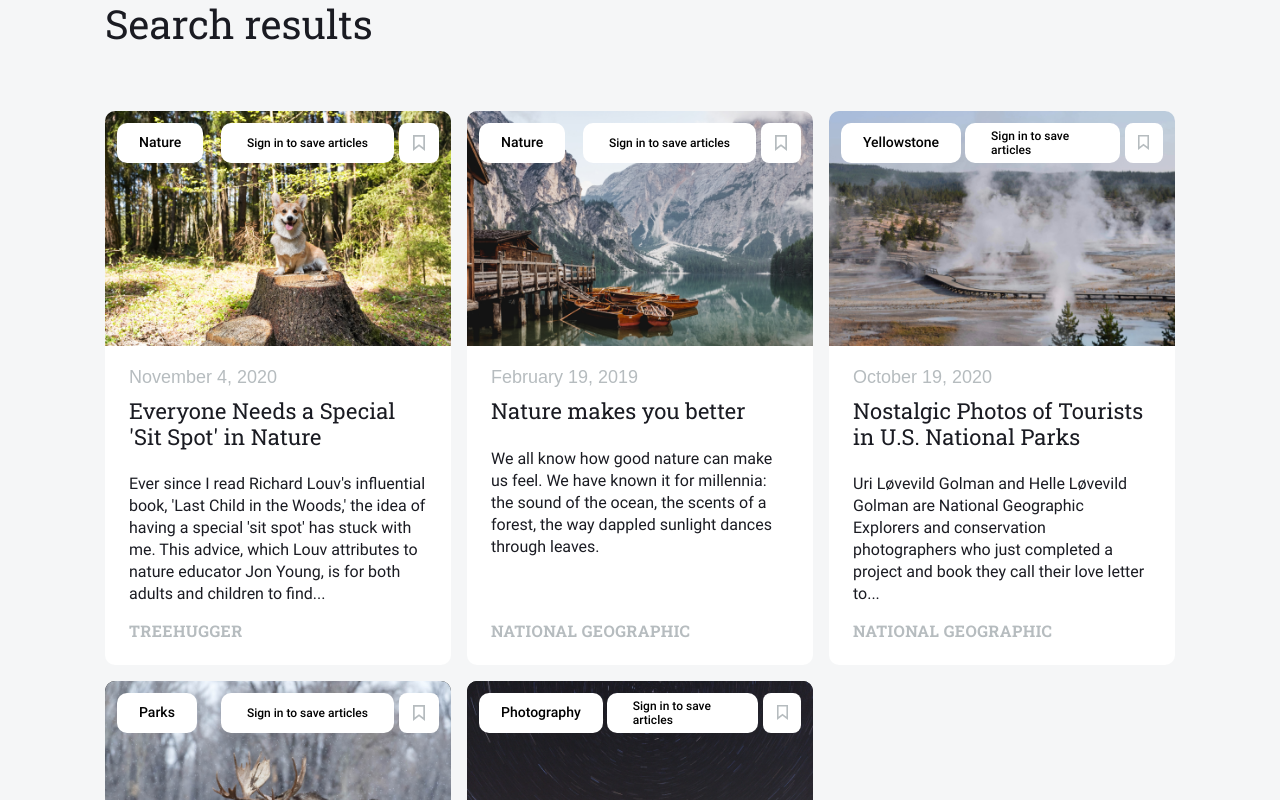
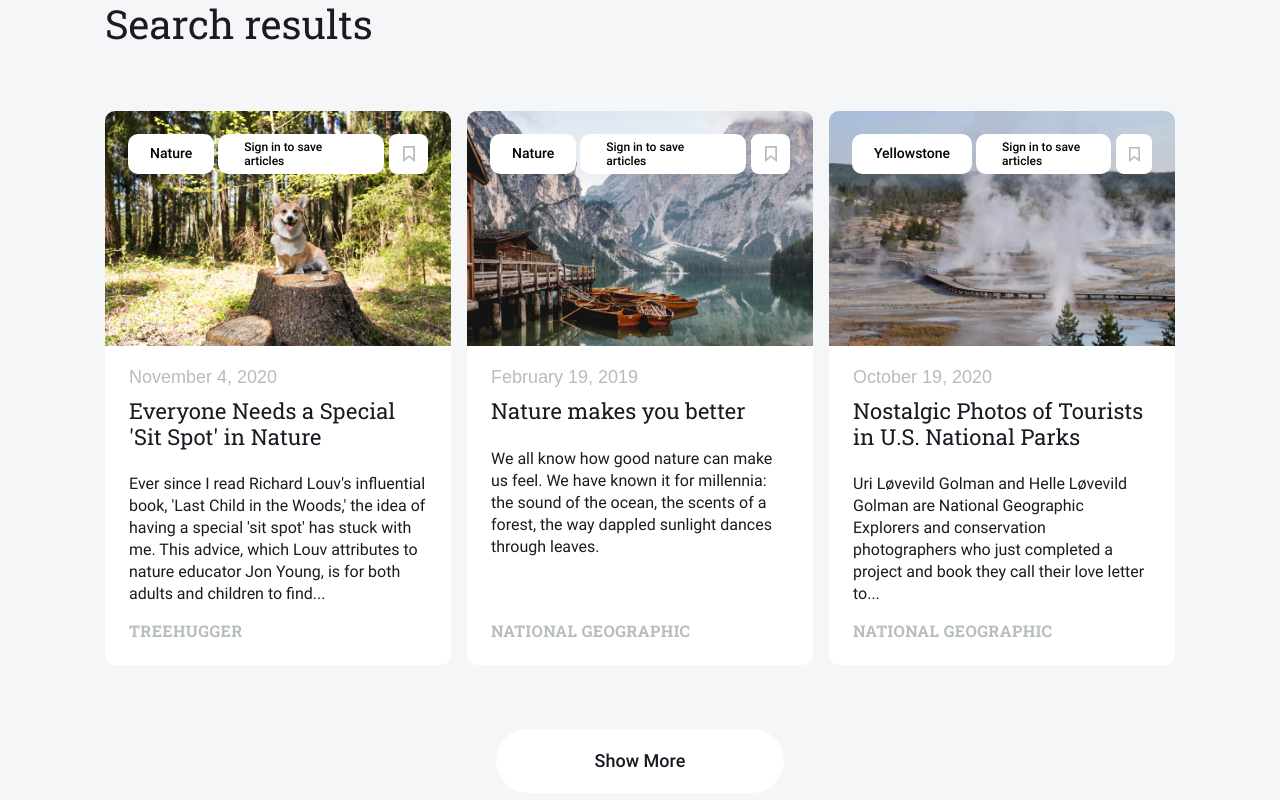
Before and after one commit to irmo12/news-explorer-frontend, a React (Create React App) app in the folder news-explorer/: page / in a window 1280 px wide. Shown: the part 580-1380 px from the top of the page. Built offline with nearby package versions, Linux system fonts and the light colour scheme; a web font is replaced by a local one.

Commit message:
vis fixes grid

```diff
--- a/news-explorer/src/components/NewsCard/NewsCard.css
+++ b/news-explorer/src/components/NewsCard/NewsCard.css
@@ -7,13 +7,14 @@
   border-radius: 10px;
   position: relative;
   max-height: 576px;
+  min-height: 420px;
   justify-content: center;
 }
 
 .news-card__header {
   display: flex;
   align-items: center;
-  padding: 12px;
+  padding: 23px;
   position: absolute;
   top: 0;
   left: 0;
--- a/news-explorer/src/components/NewsCardList/NewsCardList.css
+++ b/news-explorer/src/components/NewsCardList/NewsCardList.css
@@ -18,7 +18,7 @@
 .news-card-list__grid {
   display: grid;
   grid-template-columns: repeat(3, minmax(280px, 1fr));
-  grid-auto-rows: minmax(350px, 1fr);
+  grid-auto-rows: minmax(350px, auto);
   gap: 16px;
   margin: 0 105px;
   flex-wrap: wrap;
@@ -41,6 +41,7 @@
   align-items: center;
   box-shadow: none;
   border: none;
+  cursor: pointer;
 }
 
 @media screen and (max-width: 1024px) {
@@ -55,7 +56,6 @@
     margin-right: 40px;
     grid-template-columns: repeat(3, minmax(224px, 1fr));
     gap: 8px;
-
   }
 
   .news-card-list__button {
@@ -84,7 +84,6 @@
 }
 
 @media screen and (max-width: 480px) {
-
   .news-card-list__heading {
     margin-top: 32px;
     margin-bottom: 58px;
--- a/news-explorer/src/components/NewsCardList/NewsCardList.js
+++ b/news-explorer/src/components/NewsCardList/NewsCardList.js
@@ -1,17 +1,29 @@
-import React from 'react';
+import React, { useState } from 'react';
 import './NewsCardList.css';
 import NewsCard from '../NewsCard/NewsCard';
 
-function NewsCardList( {articleList} ) {
+function NewsCardList({ articleList }) {
+  const [showAll, setShowAll] = useState(false);
+
+  const visibleCards = showAll ? articleList.length : 3;
+
+  function handleShowMoreClick() {
+    setShowAll(!showAll);
+  }
+
   return (
     <div className="news-card-list">
       <h2 className='news-card-list__heading'>Search results</h2>
-      <div className="news-card-list__grid">
-      {articleList.map((article) => (
+      <div className='news-card-list__grid'>
+        {articleList.slice(0, visibleCards).map((article) => (
           <NewsCard article={article} key={article._id} />
         ))}
       </div>
-      <button className='news-card-list__button'>Show more</button>
+      {articleList.length > 3 && (
+        <button className='news-card-list__button' onClick={handleShowMoreClick}>
+          {showAll ? 'Show Less' : 'Show More'}
+        </button>
+      )}
     </div>
   );
 }
--- a/news-explorer/src/components/SavedNews/SavedNews.css
+++ b/news-explorer/src/components/SavedNews/SavedNews.css
@@ -10,10 +10,13 @@
   gap: 16px;
   background-color: #e5e5e5;
   width: 100%;
-
 }
 
 @media screen and (max-width: 1024px) {
+  .news-grid-container {
+    padding: 0;
+  }
+
   .news-grid {
     margin-left: 40px;
     margin-right: 40px;
```
